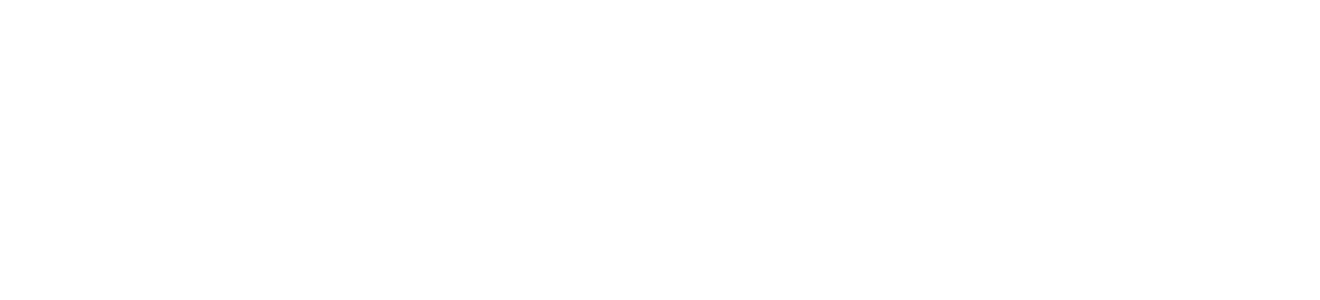
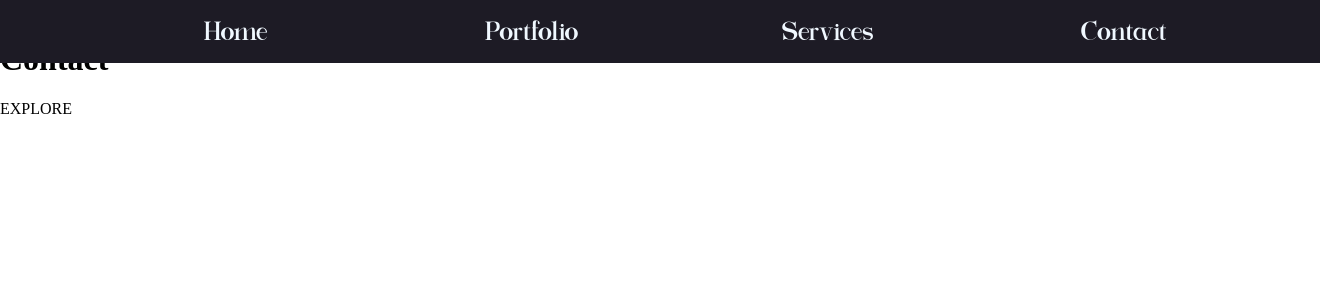
Before and after one commit to RaiyanAziz55/raiyanAziz55.github.io, a React (Create React App) app: page /contact in a window 1280 px wide. Before the commit this address had no page. Shown: the top 300 px of the page, 1320 px wide, since content can reach past the window. Built offline with nearby package versions, Linux system fonts and the light colour scheme.

Commit message:
Added React Router

```diff
--- a/src/App.js
+++ b/src/App.js
@@ -7,13 +7,10 @@
 
   return (
     <div>
-      <BrowserRouter>
         <Routes>
           <Route index element={<Home />}/>
           <Route path="/home" element={<Home />} />
         </Routes>
-
-      </BrowserRouter>
     </div>
   )
 }
--- a/src/components/Navbar.jsx
+++ b/src/components/Navbar.jsx
@@ -1,15 +1,16 @@
 import React from 'react';
 import './css/Navbar.css';
+import { Link } from "react-router-dom";
 
-export default function Navbar(){
+export default function Navbar() {
 
     return (
         <nav className='nav'>
             <ul>
-                <li><a href="/home">Home</a></li>
-                <li><a href="/portfolio">Portfolio</a></li>
-                <li><a href="/services">Services</a></li>
-                <li><a href="contact">Contact </a></li>
+                <li><Link to="/">Home</Link></li>
+                <li><Link to="/portfolio">Portfolio</Link></li>
+                <li><Link to="/services">Services</Link></li>
+                <li><Link to="/contact">Contact </Link></li>
             </ul>
         </nav>
     )
--- a/src/index.js
+++ b/src/index.js
@@ -1,10 +1,37 @@
 import React from 'react';
 import ReactDOM from 'react-dom/client';
 import App from './App';
+import Contact from "./pages/Contact";
+import Portfolio from "./pages/Portfolio";
+import Services from "./pages/Services";
+import {
+  createBrowserRouter,
+  RouterProvider,
+} from "react-router-dom";
+
+
+const router = createBrowserRouter([
+  {
+    path: "/",
+    element: <App />,
+  },
+  {
+    path: "portfolio",
+    element: <Portfolio />,
+  },
+  {
+    path: "services",
+    element: <Services />,
+  },
+  {
+    path: "contact",
+    element: <Contact />,
+  },
+]);
 
 const root = ReactDOM.createRoot(document.getElementById('root'));
 root.render(
   <React.StrictMode>
-    <App />
+    <RouterProvider router={router} />
   </React.StrictMode>
 );
--- a/src/pages/Contact.jsx
+++ b/src/pages/Contact.jsx
@@ -0,0 +1,25 @@
+import './pageCss/App.css';
+import React from 'react';
+import Navbar from "../components/Navbar";
+
+
+function Contact() {
+    return (
+        <div>
+            <body >
+                <Navbar />
+                <div>
+                    <h1>Contact</h1>
+                    <div>
+                        <div>
+                            <span>EXPLORE</span>
+                        </div>
+                    </div>
+
+                </div>
+            </body>
+        </div>
+    )
+}
+
+export default Contact;
--- a/src/pages/Portfolio.jsx
+++ b/src/pages/Portfolio.jsx
@@ -0,0 +1,25 @@
+import './pageCss/App.css';
+import React from 'react';
+import Navbar from "../components/Navbar";
+
+
+function Portfolio(){
+    return (
+        <div>
+        <body >
+        <Navbar />
+            <div>
+                <h1>Portfolio</h1>
+                <div>
+                    <div>
+                      <span>EXPLORE</span>
+                    </div>
+                  </div>
+
+            </div>
+        </body>
+        </div>
+          )
+}
+
+export default Portfolio;
--- a/src/pages/Services.jsx
+++ b/src/pages/Services.jsx
@@ -0,0 +1,25 @@
+import './pageCss/App.css';
+import React from 'react';
+import Navbar from "../components/Navbar";
+
+
+function Services(){
+    return (
+        <div>
+        <body >
+        <Navbar />
+            <div>
+                <h1>Services</h1>
+                <div>
+                    <div>
+                      <span>EXPLORE</span>
+                    </div>
+                  </div>
+
+            </div>
+        </body>
+        </div>
+          )
+}
+
+export default Services;
```
